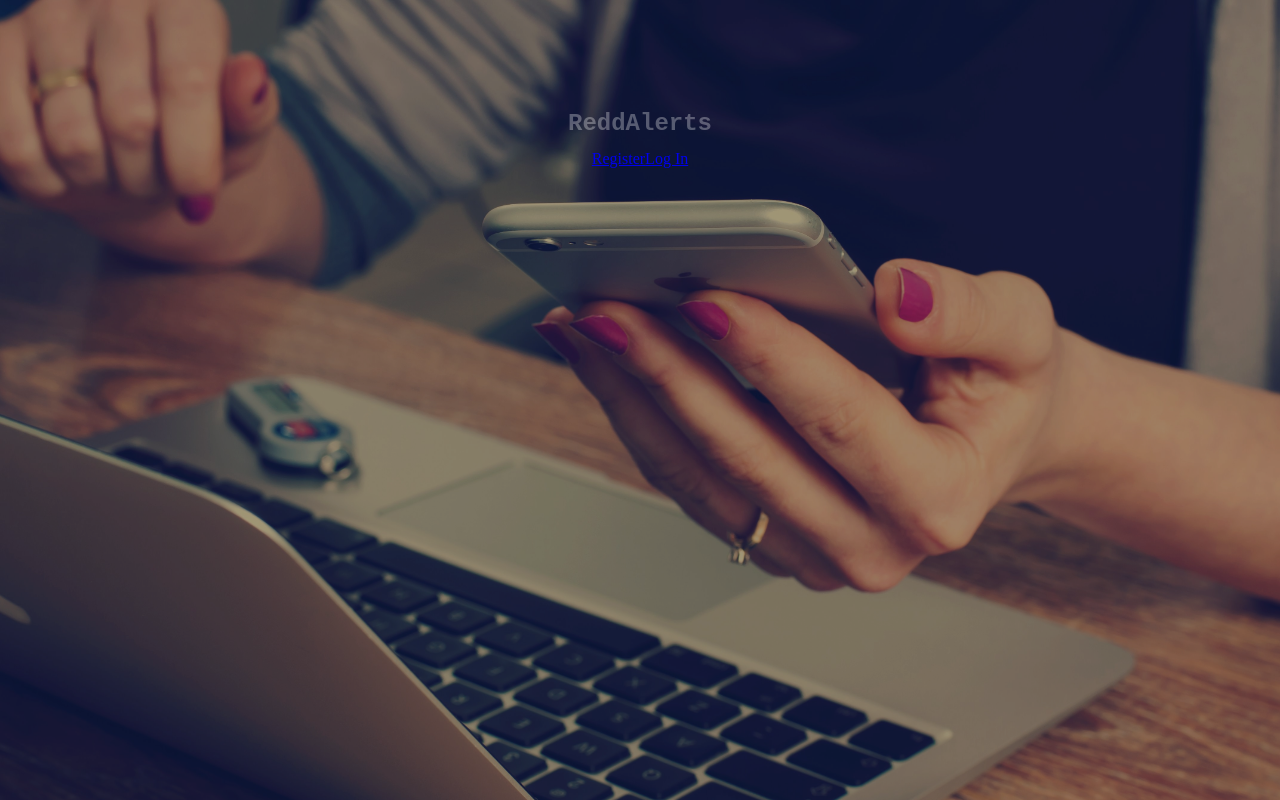
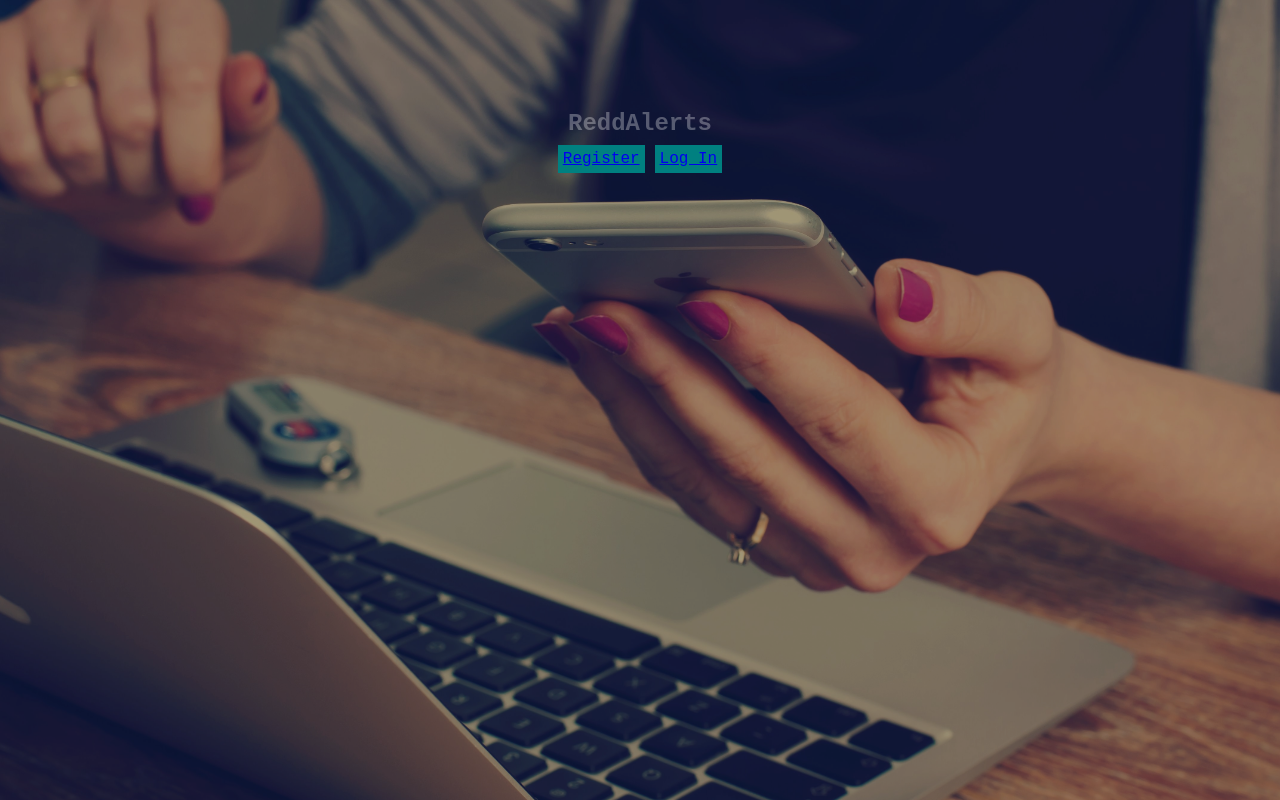
Before and after one commit to boxcarcoder/Reddalerts, a React (Create React App) app in the folder client/: page / in a window 1280 px wide. Built offline with nearby package versions, Linux system fonts and the light colour scheme; the HTML template or start-up script is replaced by a standard one.

Commit message:
fixed z-index positions in landing page.

```diff
--- a/client/src/components/layout/Landing.js
+++ b/client/src/components/layout/Landing.js
@@ -5,10 +5,14 @@ const Landing = () => {
   return (
     <section className='landing'>
       <div className='dark-overlay'>
-        <div className='landingText'>
-          <h1>ReddAlerts</h1>
-          <Link to='/register'>Register</Link>
-          <Link to='/login'>Log In</Link>
+        <h1 className='landingHeader'>ReddAlerts</h1>
+        <div className='landingLinks'>
+          <Link to='/register' className='btn'>
+            Register
+          </Link>
+          <Link to='/login' className='btn'>
+            Log In
+          </Link>
         </div>
       </div>
     </section>
--- a/client/src/scss/App.css
+++ b/client/src/scss/App.css
@@ -2,6 +2,7 @@
   box-sizing: border-box;
   margin: 0;
   padding: 0;
+  font-family: 'Courier New', Courier, monospace;
 }
 
 .landing {
@@ -16,18 +17,17 @@
 .dark-overlay {
   height: 100%;
   width: 100%;
-  position: absolute;
+  position: relative;
   top: 0;
   left: 0;
   background-color: rgba(0, 0, 0, 0.35);
 }
 
-.landingText h1 {
+.landingHeader {
   height: 150px;
-  font-family: 'Courier New', Courier, monospace;
   color: rgba(255, 255, 255, 0.952);
   position: relative;
-  animation: move-header, blink-header 0.5s linear infinite;
+  animation: move-header, blink-header 1s linear infinite;
   animation-duration: 3s;
   animation-fill-mode: forwards;
 }
@@ -46,3 +46,14 @@
     opacity: 0;
   }
 }
+
+.landingLinks {
+  position: relative;
+  z-index: 1;
+}
+
+.btn {
+  background-color: teal;
+  padding: 5px 5px;
+  margin: 5px 5px;
+}
```
Also changed, not shown: 1 other file (tests, documents, lock files or other folders).
